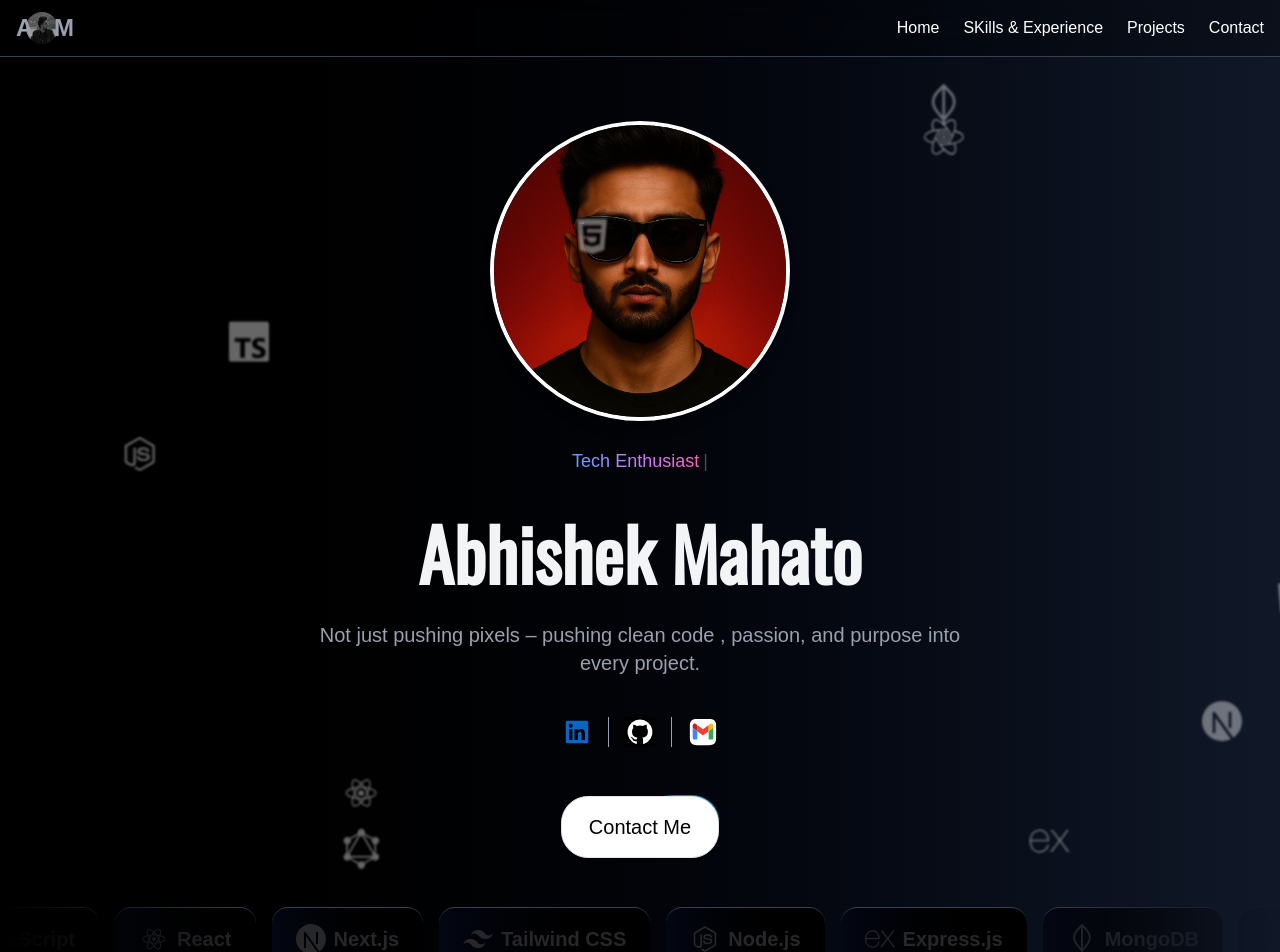
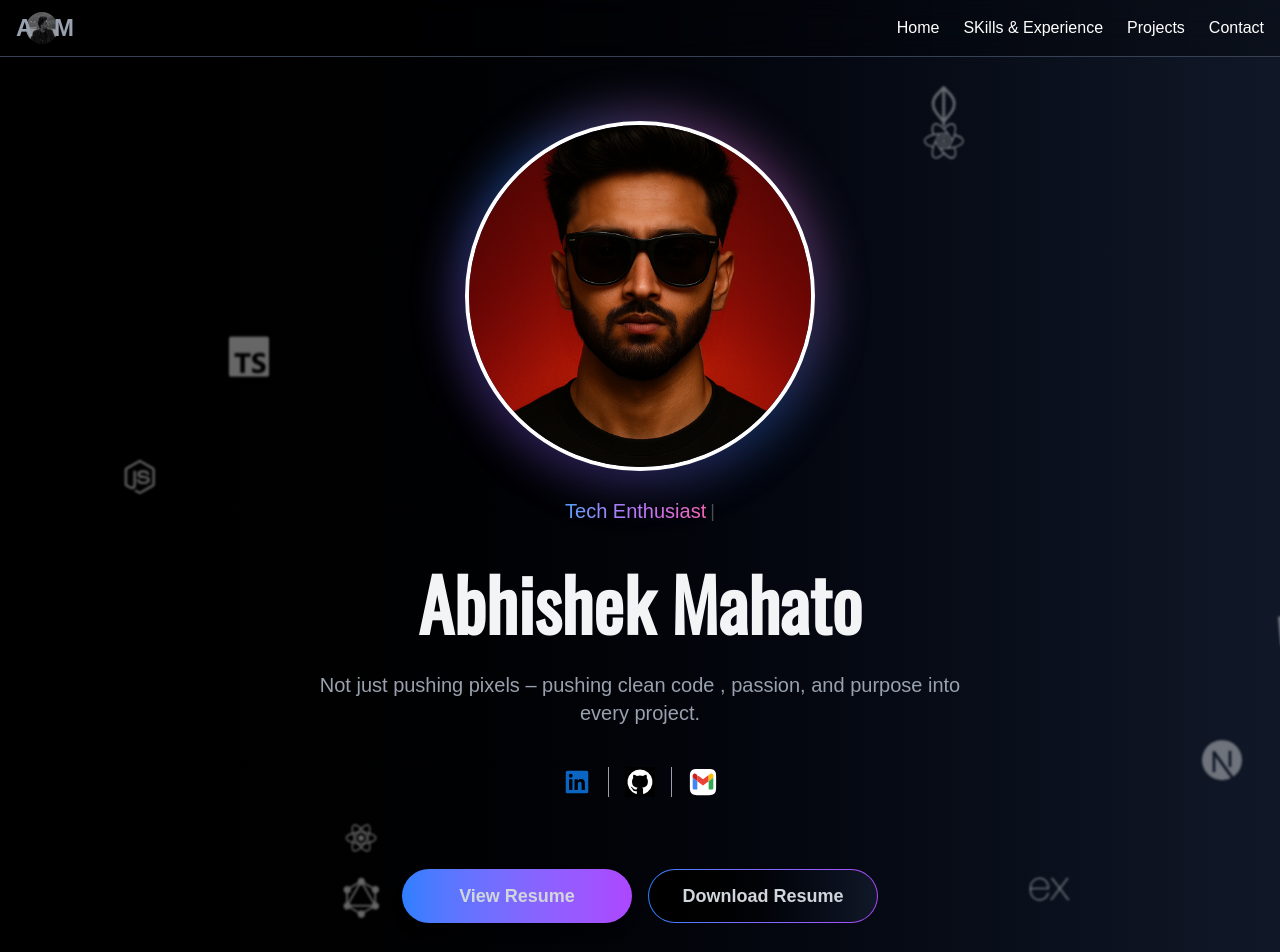
Before and after one commit to abhishek-mahato0/Portfolio, a Next.js app: page / in a window 1280 px wide. Shown: the top 952 px of the page. Built offline with nearby package versions, Linux system fonts and the light colour scheme.

Commit message:
feat: add verify email and forget pssword fynctionality

```diff
--- a/src/animations/TypeWriter.tsx
+++ b/src/animations/TypeWriter.tsx
@@ -1,13 +1,13 @@
-"use client"
+"use client";
 
-import { useState, useEffect } from "react"
-import {motion} from "motion/react";
+import { useState, useEffect } from "react";
+import { motion } from "motion/react";
 
 interface TypewriterTextProps {
-  texts: string[]
-  speed?: number
-  deleteSpeed?: number
-  delayBetweenTexts?: number
+  texts: string[];
+  speed?: number;
+  deleteSpeed?: number;
+  delayBetweenTexts?: number;
 }
 
 export function TypewriterText({
@@ -16,37 +16,45 @@ export function TypewriterText({
   deleteSpeed = 50,
   delayBetweenTexts = 2000,
 }: TypewriterTextProps) {
-  const [currentTextIndex, setCurrentTextIndex] = useState(0)
-  const [currentText, setCurrentText] = useState("")
-  const [isDeleting, setIsDeleting] = useState(false)
+  const [currentTextIndex, setCurrentTextIndex] = useState(0);
+  const [currentText, setCurrentText] = useState("");
+  const [isDeleting, setIsDeleting] = useState(false);
 
   useEffect(() => {
     const timeout = setTimeout(
       () => {
-        const fullText = texts[currentTextIndex]
+        const fullText = texts[currentTextIndex];
 
         if (isDeleting) {
-          setCurrentText(fullText.substring(0, currentText.length - 1))
+          setCurrentText(fullText.substring(0, currentText.length - 1));
         } else {
-          setCurrentText(fullText.substring(0, currentText.length + 1))
+          setCurrentText(fullText.substring(0, currentText.length + 1));
         }
 
         if (!isDeleting && currentText === fullText) {
-          setTimeout(() => setIsDeleting(true), delayBetweenTexts)
+          setTimeout(() => setIsDeleting(true), delayBetweenTexts);
         } else if (isDeleting && currentText === "") {
-          setIsDeleting(false)
-          setCurrentTextIndex((prev) => (prev + 1) % texts.length)
+          setIsDeleting(false);
+          setCurrentTextIndex((prev) => (prev + 1) % texts.length);
         }
       },
-      isDeleting ? deleteSpeed : speed,
-    )
+      isDeleting ? deleteSpeed : speed
+    );
 
-    return () => clearTimeout(timeout)
-  }, [currentText, isDeleting, currentTextIndex, texts, speed, deleteSpeed, delayBetweenTexts])
+    return () => clearTimeout(timeout);
+  }, [
+    currentText,
+    isDeleting,
+    currentTextIndex,
+    texts,
+    speed,
+    deleteSpeed,
+    delayBetweenTexts,
+  ]);
 
   return (
     <div className="h-12 flex items-center justify-center">
-      <span className="bg-gradient-to-r from-blue-400 via-purple-400 to-pink-400 bg-clip-text text-transparent">
+      <span className="bg-gradient-to-r from-blue-400 via-purple-400 to-pink-400 bg-clip-text text-transparent text-xl">
         {currentText}
       </span>
       <motion.span
@@ -57,5 +65,5 @@ export function TypewriterText({
         |
       </motion.span>
     </div>
-  )
+  );
 }
--- a/src/app/layout.tsx
+++ b/src/app/layout.tsx
@@ -1,6 +1,7 @@
 import type { Metadata } from "next";
 import { Geist, Geist_Mono } from "next/font/google";
 import "./globals.css";
+import Script from "next/script";
 
 const geistSans = Geist({
   variable: "--font-geist-sans",
@@ -13,9 +14,10 @@ const geistMono = Geist_Mono({
 });
 
 export const metadata: Metadata = {
-  title: "Abhishek Mahato | Fullstack Web Developer in Kathmandu, Nepal",
+  title:
+    "Abhishek Mahato | MERN Stack Developer | Building Scalable Web Apps in Nepal",
   description:
-    "I'm Abhishek Mahato, a fullstack web developer based in Kathmandu, Nepal, skilled in MERN stack, React, and Next.js. View my projects, resume, and skills.",
+    "Abhishek Mahato is a Fullstack Web Developer from Kathmandu, Nepal, specializing in the MERN Stack, React, and scalable web applications. Explore his projects, resume, and portfolio showcasing innovative development work.",
   applicationName: "Abhishek Mahato Portfolio",
   themeColor: "#000000",
   authors: [{ name: "Abhishek Mahato" }],
@@ -41,6 +43,15 @@ export const metadata: Metadata = {
     "abIsHeK mAhAtO",
     "abhishekmahato",
     "abisekhmahto",
+    "engineer Abhishek Mahato",
+    "software engineer Abhishek Mahato",
+    "fullstack developer Abhishek Mahato",
+    "fullstack developer",
+    "fullstack web developer",
+    "fullstack web developer Abhishek Mahato",
+    "nepal abhishek mahato",
+    "nepal abishek mahato",
+    "nepal abisekh mahato",
     "Fullstack Developer",
     "Web Developer Nepal",
     "Next.js Developer",
@@ -121,6 +132,46 @@ export default function RootLayout({
 }>) {
   return (
     <html lang="en">
+      <head>
+        <Script
+          id="ld-json"
+          type="application/ld+json"
+          strategy="afterInteractive"
+        >
+          {`
+{
+  "@context": "https://schema.org",
+  "@type": "Person",
+  "name": "Abhishek Mahato",
+  "jobTitle": "Fullstack Web Developer",
+  "url": "https://www.abhishek-mahato.com.np",
+  "image": "https://www.abhishek-mahato.com.np/profile-2.png",
+  "sameAs": [
+    "https://www.linkedin.com/in/abhishek-mahato-012272239",
+    "https://github.com/abhishek-mahato0"
+  ],
+  "description": "Fullstack developer from Nepal specializing in MERN stack, React, and scalable web applications.",
+  "alumniOf": {
+    "@type": "CollegeOrUniversity",
+    "name": "Islington College",
+    "sameAs": "https://islington.edu.np"
+  },
+  "worksFor": {
+    "@type": "Organization",
+    "name": "Innovate Tech",
+    "sameAs": "https://innovate.com.np"
+  },
+  "knowsAbout": ["React", "Next.js", "MongoDB", "Node.js", "Software Engineering"],
+  "hasOccupation": {
+    "@type": "Occupation",
+    "name": "Fullstack Web Developer",
+    "description": "Builds and maintains web applications using MERN stack.",
+    "skills": ["React", "Next.js", "MongoDB", "Node.js", "JavaScript", "TypeScript"]
+  }
+}
+`}
+        </Script>
+      </head>
       <body
         className={`${geistSans.variable} ${geistMono.variable} antialiased`}
       >
--- a/src/app/page.tsx
+++ b/src/app/page.tsx
@@ -7,7 +7,10 @@ import Projects from "@/components/Projects";
 
 export default function Home() {
   return (
-    <div className="w-full bg-gradient-to-r from-black to-gray-900 mx-auto bg-black pb-10">
+    <div
+      className="w-full bg-gradient-to-r from-black to-gray-900 mx-auto bg-black pb-10"
+      id="home"
+    >
       <Navbar />
       <div className="lg:max-w-[1300px] w-[100vw] mx-auto">
         <Banner />
--- a/src/components/Banner/Banner.tsx
+++ b/src/components/Banner/Banner.tsx
@@ -2,12 +2,13 @@
 /* eslint-disable @next/next/no-img-element */
 import React from "react";
 import SocialLinks from "./SocialLinks";
-import { Button } from "../Button";
 import FloatingIcons from "../FloatingIcons";
 import TechStack from "../TechStacks";
 import { Oswald } from "next/font/google";
 import { motion } from "motion/react";
 import { TypewriterText } from "@/animations/TypeWriter";
+import { getFormattedExperience } from "../Experience";
+import Link from "next/link";
 
 const kaiseiTokumin = Oswald({
   subsets: ["latin"],
@@ -18,22 +19,30 @@ const kaiseiTokumin = Oswald({
 const Banner = () => {
   return (
     <div
-      id="home"
       className={`flex relative overflow-hidden w-full flex-col items-center justify-between min-h-[100vh] text-gray-100 p-8 gap-4 ${kaiseiTokumin.variable}`}
     >
       <FloatingIcons />
 
       <motion.div className="flex flex-col items-center justify-center gap-4 mt-8">
-        <motion.img
-          src="profile-2.png"
-          alt="Banner"
-          className="w-[300px] h-[300px] object-cover rounded-full shadow-lg bg-gray-800 border-4 border-white dark:border-slate-900"
-          initial={{ scale: 2, opacity: 0, y: 100 }}
-          animate={{ scale: 1, opacity: 1, y: 0 }}
+        <motion.div
+          initial={{ opacity: 0, scale: 0.8, rotate: -10 }}
+          animate={{ opacity: 1, scale: 1, rotate: 0 }}
+          transition={{ duration: 1.2, ease: "easeOut" }}
+          whileInView={{ opacity: 1 }}
           viewport={{ once: true }}
-          transition={{ duration: 0.8, ease: "easeOut" }}
-          whileInView={{ opacity: 1 }}
-        />
+          className="relative"
+        >
+          {/* Glowing ring effect */}
+          <div className="absolute -inset-2 rounded-full bg-gradient-to-tr from-purple-500 via-blue-500 to-pink-500 blur-xl opacity-30 animate-pulse z-0"></div>
+
+          {/* Profile Image */}
+          <img
+            src="profile-2.png"
+            alt="Abhishek Mahato"
+            loading="lazy"
+            className="relative w-[350px] h-[350px] object-cover rounded-full shadow-2xl border-4 border-white dark:border-slate-900 z-10"
+          />
+        </motion.div>
         <motion.div
           className="flex flex-col items-center justify-center gap-4"
           whileInView={{ opacity: 1 }}
@@ -43,7 +52,13 @@ const Banner = () => {
         >
           <span className="text-gray-400 text-base md:text-lg">
             <TypewriterText
-              texts={["Full Stack Developer", "Tech Enthusiast"]}
+              texts={[
+                "Full Stack Developer",
+                "Tech Enthusiast",
+                `${getFormattedExperience()} of experience`,
+                "AI/ML Developer",
+                "GenAI Developer",
+              ]}
             />
           </span>
           <motion.h1
@@ -69,14 +84,30 @@ const Banner = () => {
             <SocialLinks />
           </div>
           <div className="flex gap-4 mt-8">
-            <Button
-              onClick={() => window.open("#contact", "_self")}
-              borderRadius="1.75rem"
-              className="bg-white cursor-pointer hover:scale-105 dark:bg-slate-900 text-black dark:text-white text-xl border-neutral-200 dark:border-slate-800"
-            >
-              Contact Me
-            </Button>
+            <div className="flex flex-wrap gap-4 mt-6">
+              {/* ✅ Primary Button – Gradient Background */}
+              <Link
+                href="/Abhishek-Mahato-resume.pdf"
+                target="_blank"
+                className="flex items-center justify-center w-[230px] px-5 py-3 bg-gradient-to-r from-blue-500 to-purple-500 text-gray-300 rounded-full shadow-lg hover:scale-105 transition-transform duration-300 text-lg font-semibold"
+              >
+                View Resume
+              </Link>
+
+              {/* ✅ Secondary Button – Gradient Border */}
+              <div className="rounded-full p-[1px] bg-gradient-to-r from-blue-500 to-purple-500 w-[230px] flex items-center justify-center hover:scale-105">
+                <Link
+                  href="/Abhishek-Mahato-resume.pdf"
+                  download
+                  className="flex items-center justify-center w-full px-5 py-3 bg-gradient-to-r from-black to-gray-900  text-gray-300 rounded-full text-lg font-semibold"
+                >
+                  Download Resume
+                </Link>
+              </div>
+            </div>
           </div>
+
+          {/* Download Resume Button */}
         </motion.div>
       </motion.div>
       <motion.div
--- a/src/components/Button.tsx
+++ b/src/components/Button.tsx
@@ -33,7 +33,7 @@ export function Button({
   return (
     <Component
       className={cn(
-        "relative h-16 w-40 overflow-hidden bg-transparent p-[1px] text-xl",
+        "relative h-16 w-fit overflow-hidden bg-transparent p-[1px] text-xl",
         containerClassName
       )}
       style={{
@@ -48,7 +48,7 @@ export function Button({
         <MovingBorder duration={duration} rx="30%" ry="30%">
           <div
             className={cn(
-              "h-20 w-20 bg-[radial-gradient(#0ea5e9_40%,transparent_60%)] opacity-[0.8]",
+              "h-20 w-24 bg-[radial-gradient(#0ea5e9_40%,transparent_60%)] opacity-[0.8]",
               borderClassName
             )}
           />
@@ -57,7 +57,7 @@ export function Button({
 
       <div
         className={cn(
-          "relative flex h-full w-full items-center justify-center border border-slate-800 bg-slate-900/[0.8] text-sm text-white antialiased backdrop-blur-xl",
+          "relative flex h-full w-[200px] items-center justify-center border border-slate-800 bg-slate-900/[0.8] text-sm text-white antialiased backdrop-blur-xl",
           className
         )}
         style={{
--- a/src/components/Experience/index.tsx
+++ b/src/components/Experience/index.tsx
@@ -122,7 +122,7 @@ export const experience = [
   },
 ];
 
-function getFormattedExperience() {
+export function getFormattedExperience() {
   const startDate = new Date("2022-09-05");
   const now = new Date();
   const diffInMs = Number(now) - Number(startDate);
```
Also changed, not shown: 1 other file (tests, documents, lock files or other folders).
